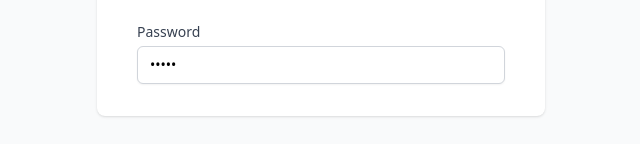
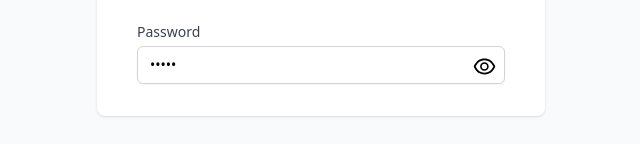
Before and after one commit to Milad-Soleymani/Porkar-Store, a React (Create React App) app in the folder frontend/: page /login in a window 1280 px wide. Shown: the part 436-580 px from the top of the page, without its empty margins (319-959 px from the left). Built offline with nearby package versions, Linux system fonts and the light colour scheme.

Commit message:
Add react-icons

```diff
--- a/frontend/src/components/Login/LoginPage.jsx
+++ b/frontend/src/components/Login/LoginPage.jsx
@@ -1,5 +1,5 @@
 import React, { useState } from 'react'
-import AiOutlineEye from 'react-icons'
+import {AiOutlineEye} from 'react-icons/ai'
 
 const Login = () => {
     const [email, setEmail] = useState('');
@@ -45,6 +45,11 @@ const Login = () => {
                                     onChange={e => setPassword(e.target.value)}
                                     className='block w-full px-3 py-2 placeholder-gray-400 border border-gray-300 rounded-md shadow-sm appearance-none focus:outline-none focus:ring-blue-500 focus:border-blue-500 sm:text-sm'
                                 />
+                                <AiOutlineEye
+                                    className='absolute cursor-pointer right-2 top-2'
+                                    size='25'
+                                    onClick={() => {setVisible(false)}}
+                                />
                             </div>
                         </div>
                     </form>
```
